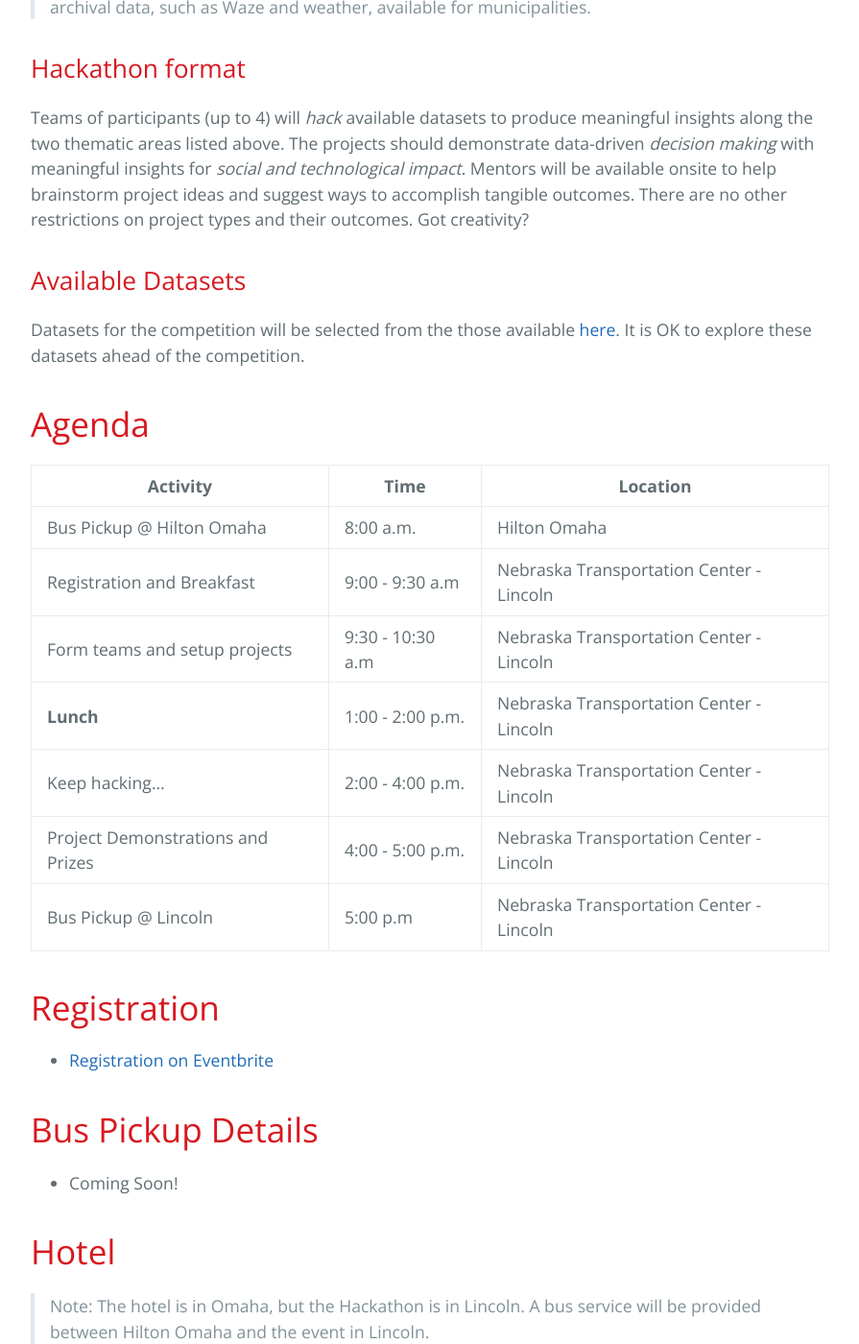
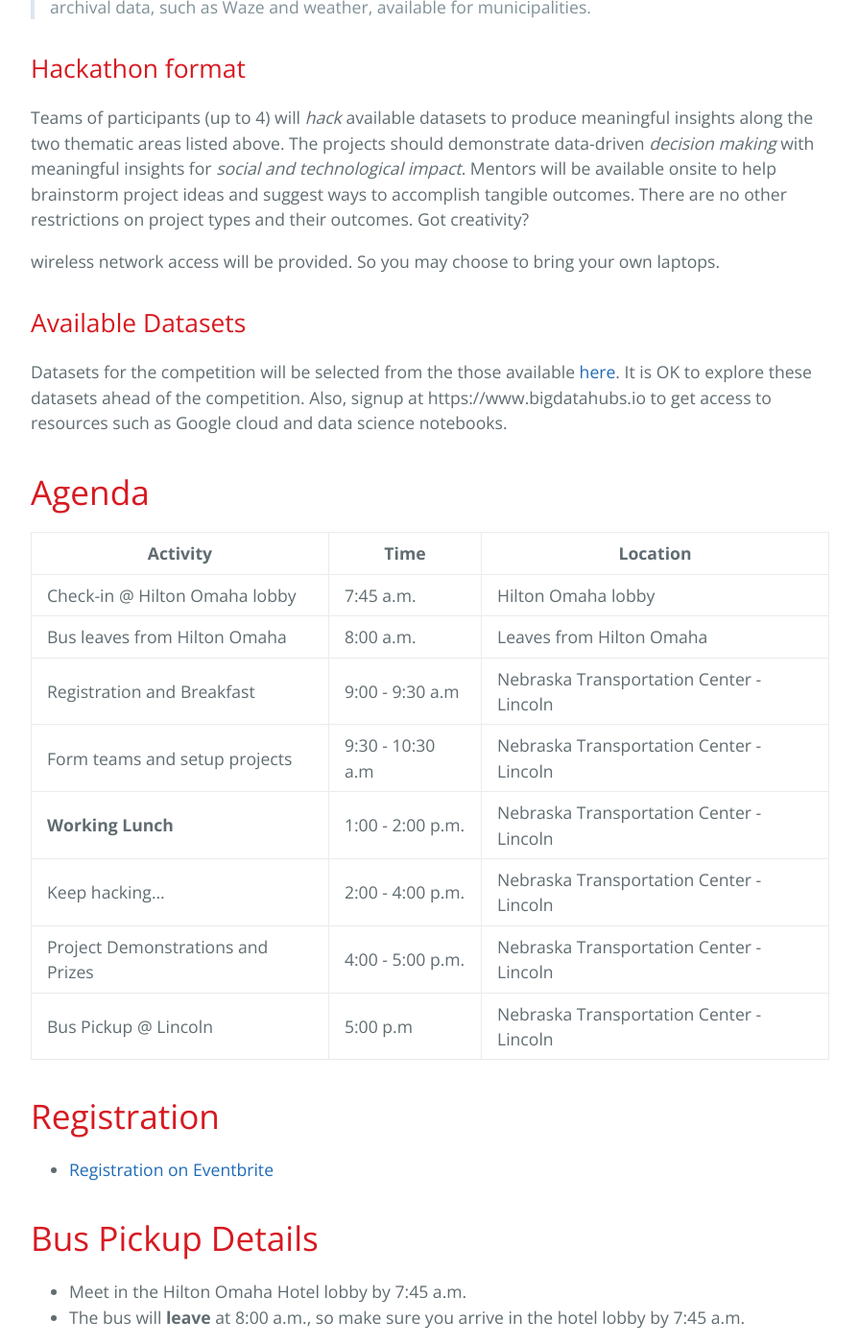
Before and after one commit to BridgingBigData/BridgingBigData.github.io, a Jekyll site: the page built from pages/tdc.md, in a window 1280 px wide and 1400 px high, scrolled down 1992 px. Shown: the whole window at 96% size, without its empty margins (192-1087 px from the left). Built offline with Jekyll 4.4.1, drawn with Linux system fonts in a browser that asks for light colours.

Commit message:
agenda updates

```diff
--- a/pages/tdc.md
+++ b/pages/tdc.md
@@ -42,17 +42,20 @@ Amy Unruh, Developer relations, Google
 
 Teams of participants (up to 4) will *hack* available datasets to produce meaningful insights along the two thematic areas listed above. The projects should demonstrate data-driven *decision making* with meaningful insights for *social and technological impact*. Mentors will be available onsite to help brainstorm project ideas and suggest ways to accomplish tangible outcomes. There are no other restrictions on project types and their outcomes. Got creativity?
 
+wireless network access will be provided. So you may choose to bring your own laptops.
+
 ## Available Datasets
-Datasets for the competition will be selected from the those available [here](https://www.bigdatahubs.io/resources/). It is OK to explore these datasets ahead of the competition.
+Datasets for the competition will be selected from the those available [here](https://www.bigdatahubs.io/resources/). It is OK to explore these datasets ahead of the competition. Also, signup at https://www.bigdatahubs.io to get access to resources such as Google cloud and data science notebooks.
 
 # Agenda
 
 | Activity                          | Time             | Location                                 |
 |-----------------------------------|------------------|------------------------------------------|
-| Bus Pickup @ Hilton Omaha         | 8:00 a.m.        | Hilton Omaha                             |
+| Check-in @ Hilton Omaha lobby     | 7:45 a.m.        | Hilton Omaha lobby                       |
+| Bus leaves from Hilton Omaha      | 8:00 a.m.        | Leaves from Hilton Omaha                 |
 | Registration and Breakfast        | 9:00 - 9:30 a.m  | Nebraska Transportation Center - Lincoln |
 | Form teams and setup projects     | 9:30 - 10:30 a.m | Nebraska Transportation Center - Lincoln |
-| **Lunch**                             | 1:00 - 2:00 p.m. | Nebraska Transportation Center - Lincoln |
+| **Working Lunch**                 | 1:00 - 2:00 p.m. | Nebraska Transportation Center - Lincoln |
 | Keep hacking...                   | 2:00 - 4:00 p.m. | Nebraska Transportation Center - Lincoln |
 | Project Demonstrations and Prizes | 4:00 - 5:00 p.m. | Nebraska Transportation Center - Lincoln |
 | Bus Pickup @ Lincoln              | 5:00 p.m         | Nebraska Transportation Center - Lincoln |
@@ -61,7 +64,8 @@ Datasets for the competition will be selected from the those available [here](ht
 - [Registration on Eventbrite](https://tdclincolnhackathon.eventbrite.com)
 
 # Bus Pickup Details
-- Coming Soon!
+- Meet in the Hilton Omaha Hotel lobby by 7:45 a.m.
+- The bus will **leave** at 8:00 a.m., so make sure you arrive in the hotel lobby by 7:45 a.m.
 
 # Hotel
 
```
